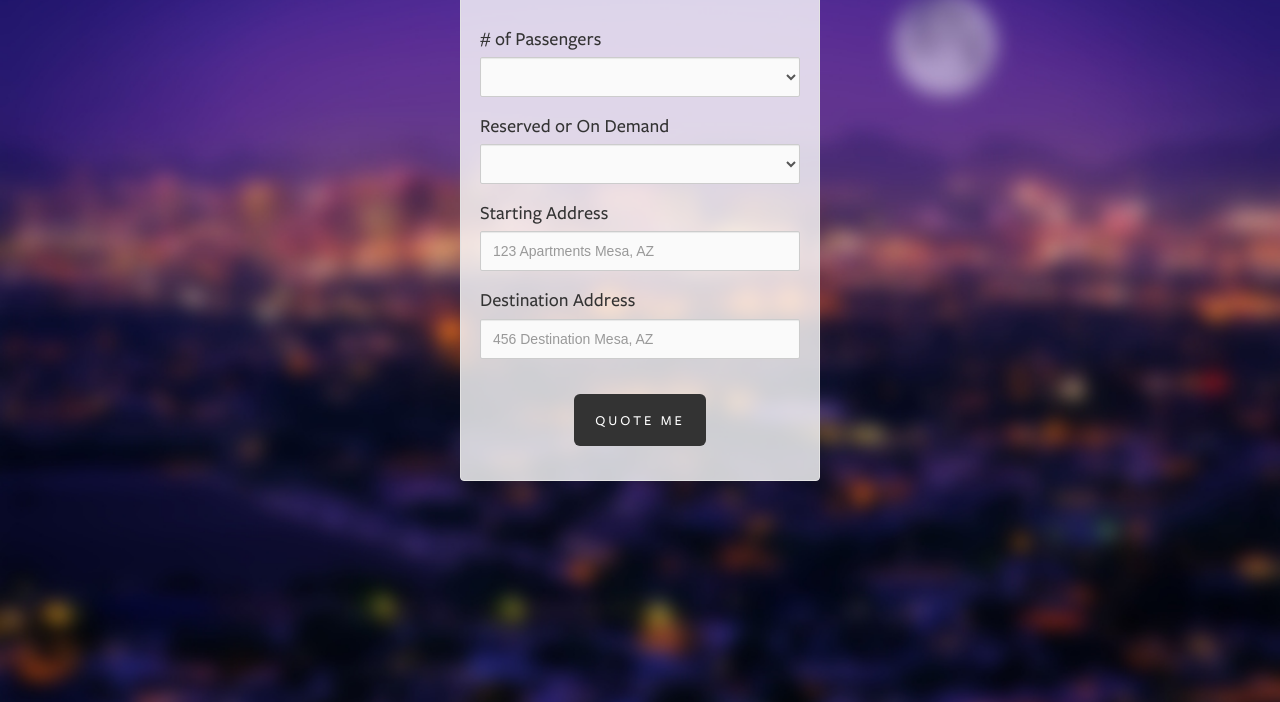
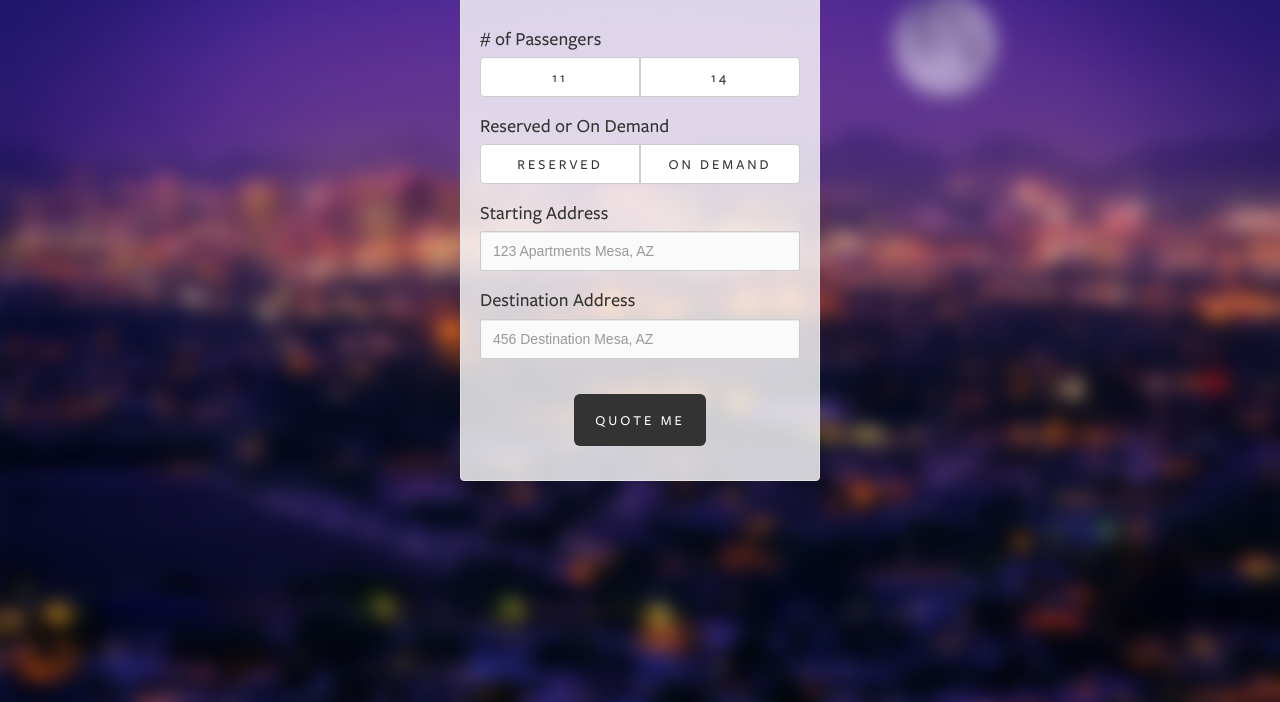
Before and after one commit to piximo/B.O.B., a website: page index.jade in a window 1280 px wide. Shown: the part 98-800 px from the top of the page. Drawn offline with nearby package versions, Linux system fonts and the light colour scheme; some packages are replaced by stand-ins of ours; files that its build step writes are made by us from their sources.

Commit message:
Use buttons instead

```diff
--- a/index.jade
+++ b/index.jade
@@ -22,17 +22,15 @@ html
 
 								div.form-group
 									label # of Passengers
-									select.form-control(type="text", v-model="passengers")
-										option(value="")
-										option(value="11") 11
-										option(value="14") 14
+									div.btn-group.btn-group-justified
+										a.btn.btn-default(@click="passengers = 11", :class='{ active: passengers == 11 }') 11
+										a.btn.btn-default(@click="passengers = 14", :class='{ active: passengers == 14 }') 14
 
 								div.form-group
 									label Reserved or On Demand
-									select.form-control(type="text", v-model="type")
-										option(value="")
-										option(value="Reserved") Reserved
-										option(value="On Demand") On Demand
+									div.btn-group.btn-group-justified
+										a.btn.btn-default(@click="type = 'Reserved'", :class='{ active: type == "Reserved" }') Reserved
+										a.btn.btn-default(@click="type = 'On Demand'", :class='{ active: type == "On Demand" }') On Demand
 
 								div.form-group
 									label Starting Address
--- a/scss/app.scss
+++ b/scss/app.scss
@@ -89,6 +89,10 @@ label {
 	padding: 16px 20px;
 }
 
+.btn-group .btn {
+	padding: 9px 12px;
+}
+
 .quote-view {
 
 	position: relative;
```
Also changed, not shown: css/app.css, index.html.
